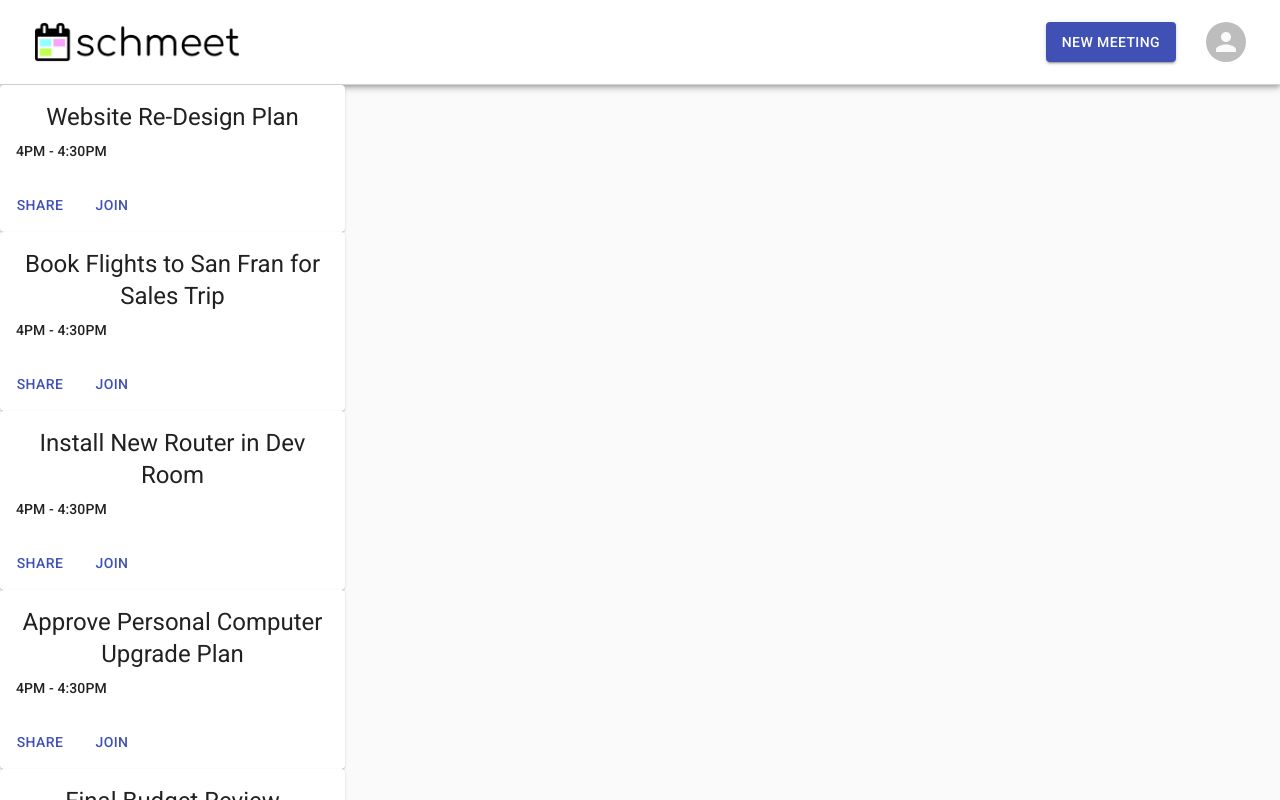
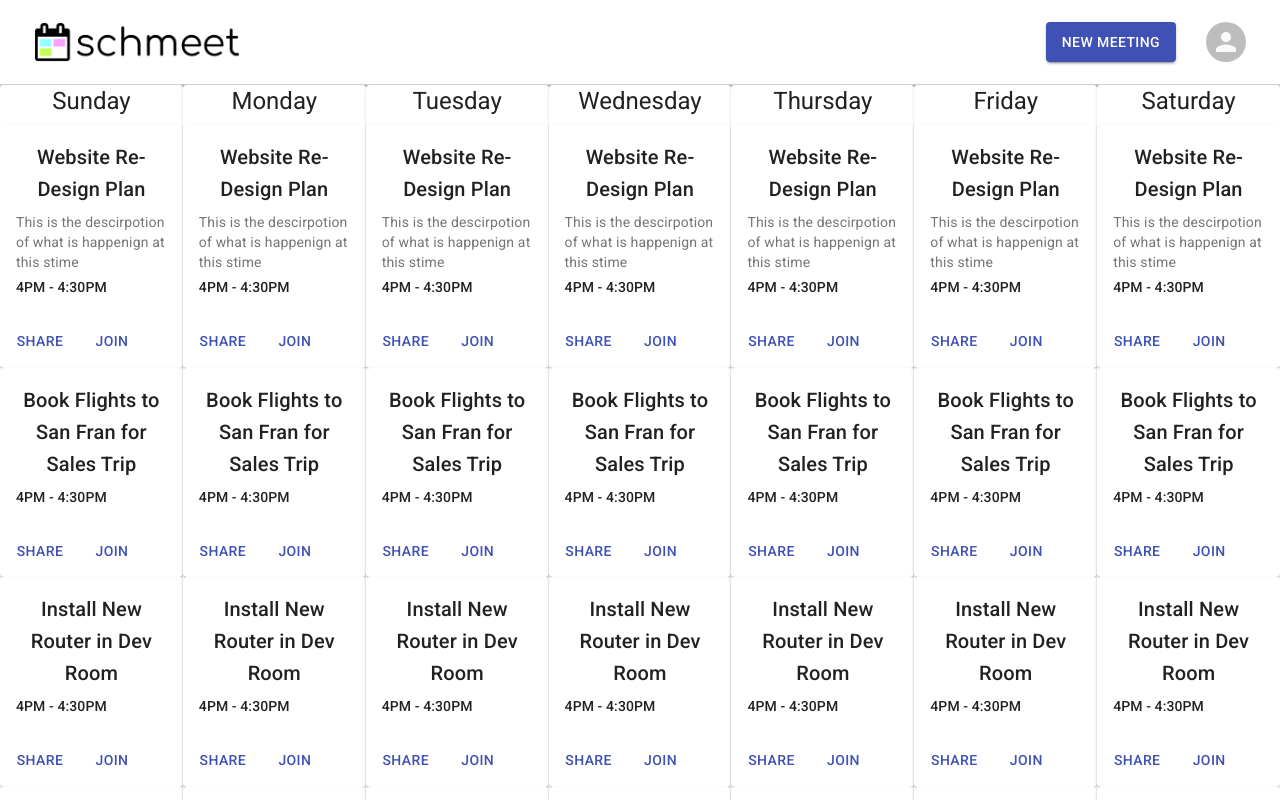
Before and after one commit to Alxjlv/schmeet-frontend, a React (Create React App) app in the folder schmeet-app/: page /Home in a window 1280 px wide. Shown: the top 800 px of the page. Built offline with nearby package versions, Linux system fonts and the light colour scheme.

Commit message:
Added columns

```diff
--- a/schmeet-app/src/components/HomePage.jsx
+++ b/schmeet-app/src/components/HomePage.jsx
@@ -11,6 +11,7 @@ import {
 	CardContent,
 	CardActions,
 	CardMedia,
+	Paper,
 } from "@material-ui/core";
 import appointments from "../demo-data/today-appointments";
 
@@ -24,7 +25,7 @@ const MeetingCard = (props) => (
 	<Card style={{ maxWidth: 345 }}>
 		<CardActionArea>
 			<CardContent>
-				<Typography gutterBottom variant="h5" component="h2">
+				<Typography gutterBottom variant="h6" component="h4">
 					{props.meeting.title}
 				</Typography>
 				<Typography
@@ -63,15 +64,42 @@ export default class ExercisesList extends Component {
 
 	cardList() {
 		return this.state.meetings.map((meeting) => {
-			return <MeetingCard meeting={meeting} />;
+			return <MeetingCard meeting={meeting} style={{ margin: "20px" }} />;
 		});
 	}
 
+	intToDay = (day) => {
+		return [
+			"Sunday",
+			"Monday",
+			"Tuesday",
+			"Wednesday",
+			"Thursday",
+			"Friday",
+			"Saturday",
+		][day];
+	};
+
 	render() {
+		const numColumns = 7;
+		const columns = [];
+		for (let i = 0; i < numColumns; i++) {
+			columns.push(
+				<div>
+					<Paper>
+						<Typography gutterBottom variant="h5" component="h2">
+							{this.intToDay(i)}
+						</Typography>
+						{this.cardList()}
+					</Paper>
+				</div>
+			);
+		}
+
 		return (
 			<div>
 				<CssBaseline />
-				{this.cardList()}
+				<div style={{ display: "flex" }}>{columns}</div>
 			</div>
 		);
 	}
--- a/schmeet-app/src/demo-data/appointments.js
+++ b/schmeet-app/src/demo-data/appointments.js
@@ -5,6 +5,8 @@ export const appointments = [
 		endDate: new Date(2018, 5, 25, 11, 30),
 		id: 0,
 		location: "Room 1",
+		description:
+			"This is the descirpotion of what is happenign at this stime",
 	},
 	{
 		title: "Book Flights to San Fran for Sales Trip",
```
